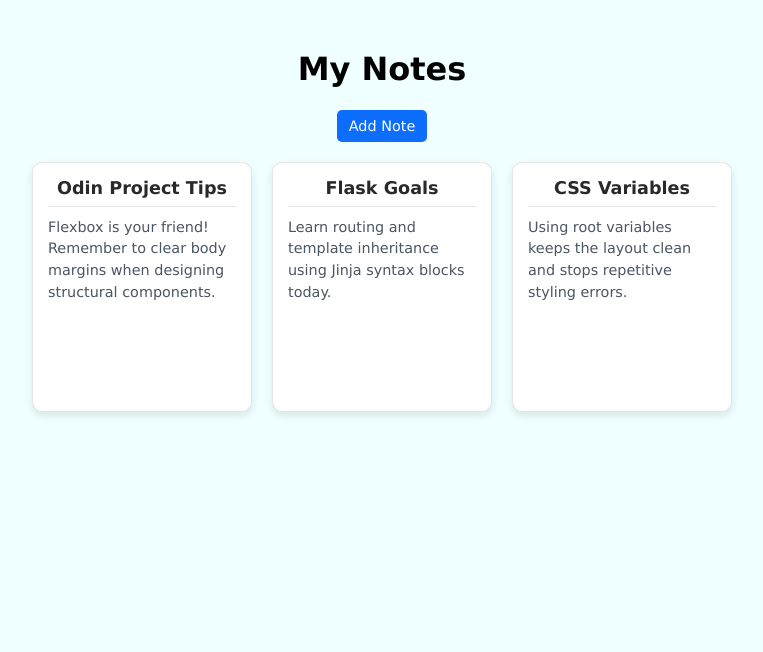
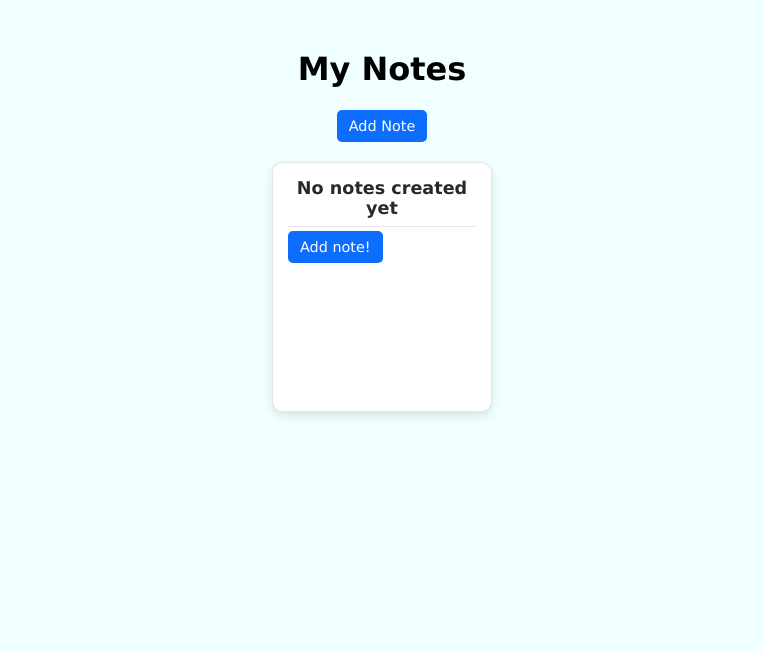
Before and after one commit to Naveebpk123/nvlearn, a Flask app: page /notes in a window 1280 px wide. Shown: the part 51-703 px from the top of the page, without its empty margins (258-1021 px from the left). Run offline with Flask 3, Linux system fonts and the light colour scheme.

Commit message:
Edit notes page to display notes from database

```diff
--- a/server.py
+++ b/server.py
@@ -30,13 +30,16 @@ def home():
 
 @app.route('/notes')
 def notes():
-    return render_template('notes.html')
+    try:
+        notes = db.session.query(Note).all()
+    except Exception:
+        notes=[]
+    return render_template('notes.html',notes=notes)
 
 @app.route('/add', methods=['GET','POST'])
 def add_note():
     form = AddNoteForm()
     if form.validate_on_submit():
-        print('hello')
         note = Note(title=form.title.data,content = form.content.data)
         db.session.add(note)
         db.session.commit()
--- a/templates/notes.html
+++ b/templates/notes.html
@@ -7,27 +7,22 @@
 </header>
 
 <a class="button" href="{{url_for('add_note')}}">Add Note</a>
-
 <div class="note-container">
+    {% if notes %}
+{% for note in notes %}
     <div class="note">
-        <div class="note-title">Odin Project Tips</div>
+        <div class="note-title">{{note.title}}</div>
         <div class="note-preview">
-            <p>Flexbox is your friend! Remember to clear body margins when designing structural components.</p>
+            <p>{{note.content}}</p>
         </div>
     </div>
-
-    <div class="note">
-        <div class="note-title">Flask Goals</div>
+    {% endfor %}
+{% else %}
+<div class="note">
+        <div class="note-title">No notes created yet</div>
         <div class="note-preview">
-            <p>Learn routing and template inheritance using Jinja syntax blocks today.</p>
+            <a class="button">Add note!</a>
         </div>
     </div>
-
-    <div class="note">
-        <div class="note-title">CSS Variables</div>
-        <div class="note-preview">
-            <p>Using root variables keeps the layout clean and stops repetitive styling errors.</p>
-        </div>
-    </div>
-</div>
+{% endif %}
 {% endblock %}
```
